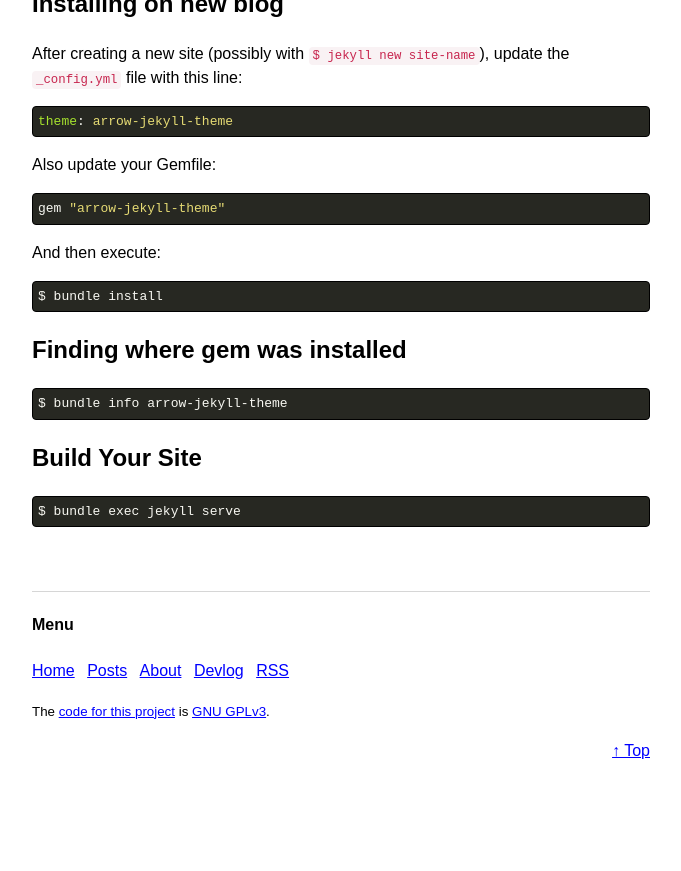
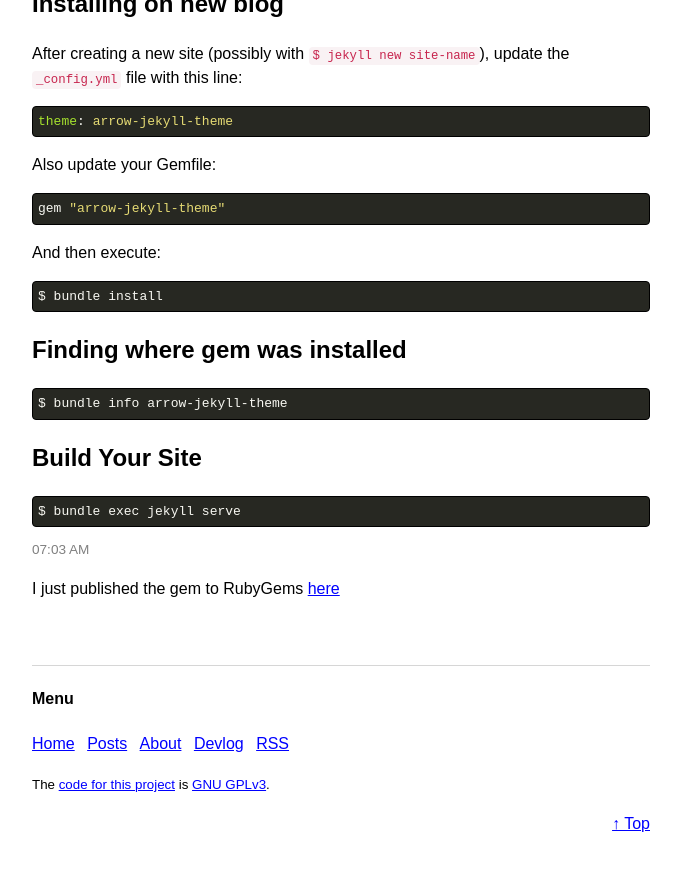
Before and after one commit to cspablocortez/arrow-jekyll-theme, a Jekyll site: the page built from Devlog.md, in a window 1280 px wide and 900 px high, scrolled down 1519 px. Shown: the top 871 px of the window, without its empty margins (299-980 px from the left). Built offline with Jekyll 4.4.1, drawn with Linux system fonts in a browser that asks for light colours; before the commit the page ends 2346 px from its top, so only the background shows below that.

Commit message:
updated devlog with instructions for demo site

````diff
--- a/Devlog.md
+++ b/Devlog.md
@@ -88,3 +88,6 @@ $ bundle info arrow-jekyll-theme
 ```shell
 $ bundle exec jekyll serve
 ```
+
+<time class="timestamp--time">07:03 AM</time>
+I just published the gem to RubyGems [here](https://rubygems.org/gems/arrow-jekyll-theme)
````
Also changed, not shown: README.md.
